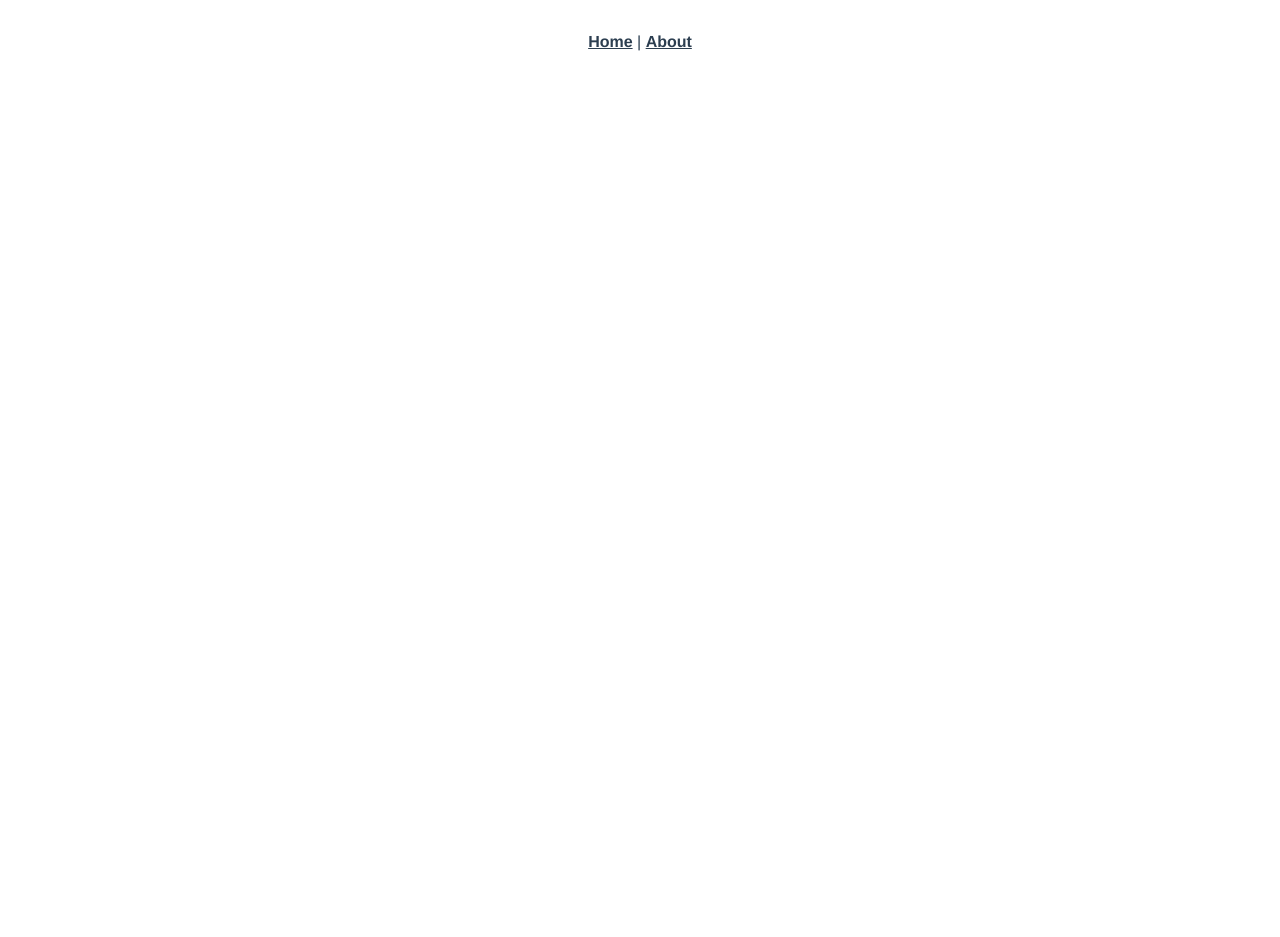
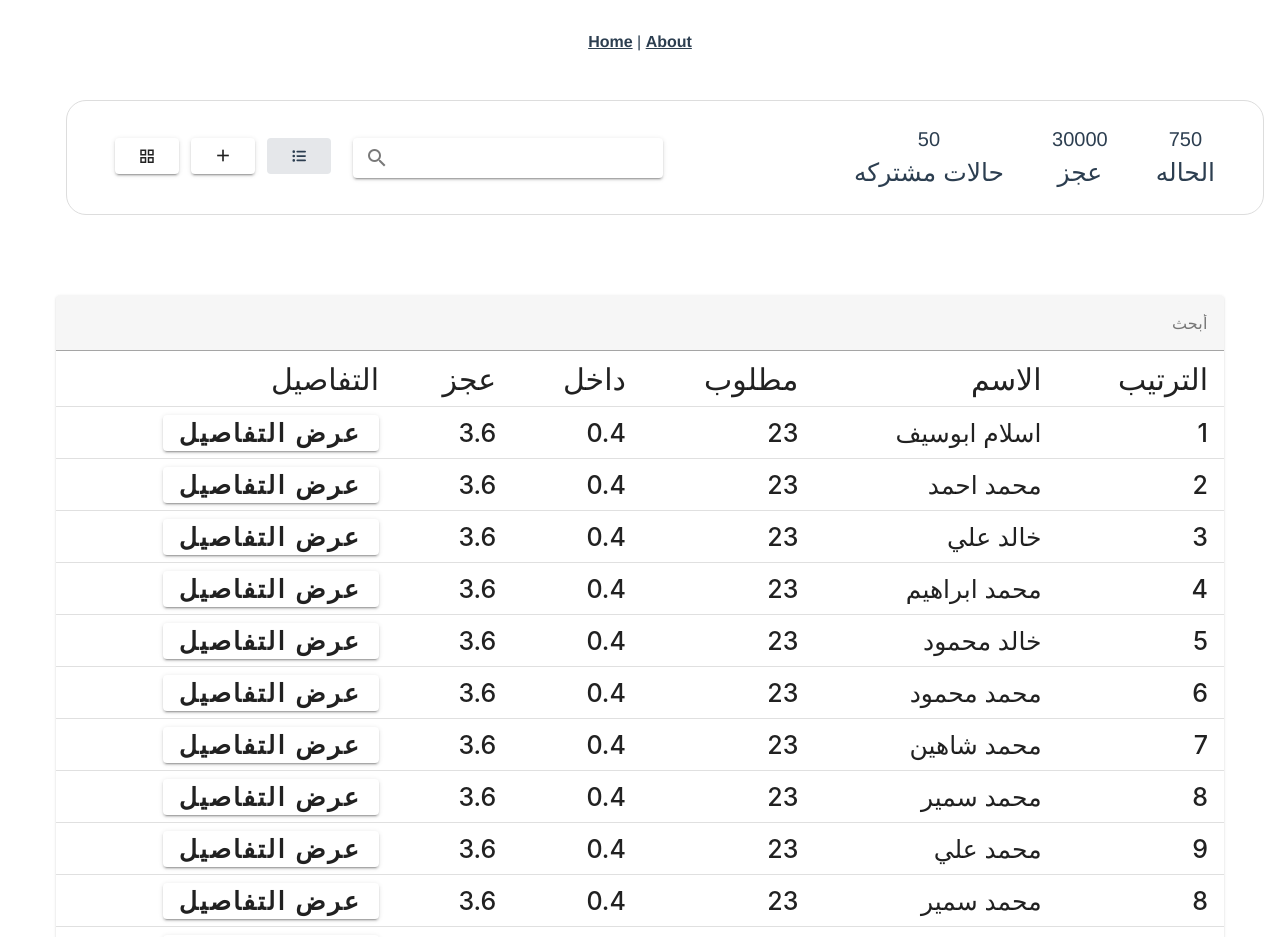
Before and after one commit to Salem-Team/awn_project, a Vue app: page /DashBoard_charities in a window 1280 px wide. Before the commit this address had no page. Shown: the top 937 px of the page. Before the commit the page ends 800 px from the top, so only its background shows below. Built offline with nearby package versions, Linux system fonts and the light colour scheme.

Commit message:
add Dashboard_charites

```diff
--- a/package.json
+++ b/package.json
@@ -11,6 +11,7 @@
   "dependencies": {
     "@fortawesome/vue-fontawesome": "^3.0.6",
     "core-js": "^3.8.3",
+    "emit": "^0.0.2",
     "vue": "^3.2.13",
     "vue-router": "^4.0.3",
     "vuex": "^4.0.0"
--- a/src/App.vue
+++ b/src/App.vue
@@ -8,6 +8,7 @@
 
 <style lang="scss">
 #app {
+  direction: rtl !important;
   font-family: Avenir, Helvetica, Arial, sans-serif;
   -webkit-font-smoothing: antialiased;
   -moz-osx-font-smoothing: grayscale;
--- a/src/components/DashboardCharitys.vue
+++ b/src/components/DashboardCharitys.vue
@@ -3,6 +3,17 @@
     <v-row>
       <v-col>
         <v-card>
+          <v-text-field
+            v-model="search"
+            label="أبحث"
+            hide-details
+            style="
+              font-family: 'Inter', sans-serif;
+              font-weight: 500;
+              line-height: 18px;
+              text-align: center;
+            "
+          ></v-text-field>
           <v-table
             height="82vh"
             hover
@@ -24,7 +35,7 @@
             <tbody>
               <tr
                 style="font-size: 25px"
-                v-for="vege in vegetables"
+                v-for="vege in filteredVegetables"
                 :key="vege.name"
               >
                 <td style="text-align: start">
@@ -66,12 +77,9 @@
 <script>
 export default {
   inject: ["Emitter"],
-  methods: {
-    openStatusInformation(product) {
-      this.Emitter.emit("openStatusInformation", product);
-    },
-  },
   data: () => ({
+    search: "",
+    props: ["filteredVegetables"],
     headers: [
       { title: "الترتيب", key: "id" },
       { title: "الاسم", key: "name" },
@@ -549,7 +557,125 @@ export default {
           { Appliances: "66" },
         ],
       },
+
+      {
+        id: 8,
+        name: "محمد سمير",
+        calories: 23,
+        fat: 0.4,
+        carbs: 3.6,
+        protein: 2.9,
+        iron: "15%",
+        personalInformation: [
+          { namea: "محمد سمير" },
+          { nameb: "اسلام ابوسيف" },
+          { cardNumber: 124445788987 },
+          { Region: "Albuhayra" },
+          { HouseNumber: 4 },
+          { FloorNumber: 2 },
+          { theAddress: "دوله مصر - محافظه البحيره - مركز ابوحمص" },
+          { SocialStatus: "اعزب" },
+          { phoneNumber: "01201253897" },
+        ],
+        FinancialInformation: [
+          { Required: 2000 },
+          { Inside: 1000 },
+          { Impotence: 500 },
+          { TreatmentExpenses: 200 },
+        ],
+        SickCases: [
+          { PatientName: "اسلام علاء" },
+          { theDisease: "السكري" },
+          { treatment: "المستشفي" },
+          { Reasontreatment: "عدم القدره الماليه" },
+        ],
+        HousingCondition: [
+          { numberRooms: 3 },
+          { ApartmentType: "ايجار" },
+          { BathroomType: "مشترك" },
+          { FloorType: "بلاط" },
+          { Descriptionkitchen: "صغير" },
+          { DescriptionRoom1: "صغر" },
+          { DescriptionRoom2: "صغر" },
+          { DescriptionRoom3: "صفر" },
+        ],
+        FamilyNeeds: [
+          { medical: "صفر" },
+          { Husband: "صفر" },
+          { clothes: "صفر" },
+          { salaries: "صفر" },
+          { Blankets: "1" },
+          { FoodBag: "صفر" },
+          { MonthlyWarranty: "صفر" },
+          { Appliances: "صفر" },
+        ],
+      },
+      {
+        id: 9,
+        name: "محمد علي",
+        calories: 23,
+        fat: 0.4,
+        carbs: 3.6,
+        protein: 2.9,
+        iron: "15%",
+        personalInformation: [
+          { namea: "محمد علي " },
+          { nameb: "اسلام ابوسيف" },
+          { cardNumber: 124445788987 },
+          { Region: "Albuhayra" },
+          { HouseNumber: 4 },
+          { FloorNumber: 2 },
+          { theAddress: "دوله مصر - محافظه البحيره - مركز ابوحمص" },
+          { SocialStatus: "اعزب" },
+          { phoneNumber: "01201253897" },
+        ],
+        FinancialInformation: [
+          { Required: 2000 },
+          { Inside: 1000 },
+          { Impotence: 500 },
+          { TreatmentExpenses: 200 },
+        ],
+        SickCases: [
+          { PatientName: "اسلام علاء" },
+          { theDisease: "السكري" },
+          { treatment: "المستشفي" },
+          { Reasontreatment: "عدم القدره الماليه" },
+        ],
+        HousingCondition: [
+          { numberRooms: 3 },
+          { ApartmentType: "ايجار" },
+          { BathroomType: "مشترك" },
+          { FloorType: "بلاط" },
+          { Descriptionkitchen: "صغير" },
+          { DescriptionRoom1: "صغر" },
+          { DescriptionRoom2: "صغر" },
+          { DescriptionRoom3: "صفر" },
+        ],
+        FamilyNeeds: [
+          { medical: "صفر" },
+          { Husband: "صفر" },
+          { clothes: "صفر" },
+          { salaries: "صفر" },
+          { Blankets: "1" },
+          { FoodBag: "صفر" },
+          { MonthlyWarranty: "صفر" },
+          { Appliances: "66" },
+        ],
+      },
     ],
   }),
+  // Search Fun
+  computed: {
+    filteredVegetables() {
+      return this.vegetables.filter((vege) => {
+        return vege.name.toLowerCase().includes(this.search.toLowerCase());
+      });
+    },
+  },
+  methods: {
+    openStatusInformation(product) {
+      this.Emitter.emit("openStatusInformation", product);
+    },
+  },
 };
 </script>
--- a/src/router/index.js
+++ b/src/router/index.js
@@ -1,6 +1,6 @@
 import { createRouter, createWebHistory } from "vue-router";
 import HomeView from "../views/HomeView.vue";
-import DashBoard from "@/views/DashBoard.vue";
+import DashBoard from "@/views/DashBoard_charities.vue";
 
 const routes = [
   {
@@ -9,8 +9,8 @@ const routes = [
     component: HomeView,
   },
   {
-    path: "/Dashboard",
-    name: "Dashboard",
+    path: "/DashBoard_charities",
+    name: "DashBoard_charities",
     component: DashBoard,
   },
 ];
--- a/src/views/DashBoard.vue
+++ /dev/null
@@ -1,14 +0,0 @@
-<template>
-  <div class="Dash_board">
-    <NavBar />
-  </div>
-</template>
-<script>
-import NavBar from "@/components/NavBar.vue";
-export default {
-  name: "Dash_board",
-  components: {
-    NavBar,
-  },
-};
-</script>
--- /dev/null
+++ b/src/views/DashBoard_charities.vue
@@ -0,0 +1,152 @@
+<template>
+  <div class="Dash_board">
+    <!-- NavBar  -->
+    <v-container fluid>
+      <v-row>
+        <v-col cols="12">
+          <div
+            class="d-flex justify-space-between align-center flex-wrap px-12"
+            style="
+              position: relative;
+              padding: 1px 16px 1px 0px;
+              margin-left: 50px;
+              border-radius: 7px 0px 0px 0px;
+              border-radius: 20px;
+              height: 115px;
+              border: 1px solid #ddd;
+            "
+          >
+            <!-- Info Status -->
+            <div
+              class="info_stat d-flex justify-space-between align-center ga-12"
+            >
+              <div class="info">
+                <div class="num">750</div>
+                <span>الحاله</span>
+              </div>
+              <div class="info">
+                <div class="num">30000</div>
+                <span>عجز</span>
+              </div>
+              <div class="info">
+                <div class="num">50</div>
+                <span>حالات مشتركه</span>
+              </div>
+            </div>
+            <div class="d-flex ga-3">
+              <v-text-field
+                append-inner-icon="mdi-magnify"
+                density="compact"
+                label="أبحث عن"
+                variant="solo"
+                hide-details
+                single-line
+                style="
+                  display: inline-block;
+                  width: 350px;
+                  height: 40px;
+                  padding-right: 30px;
+                  padding-left: 10px;
+                "
+              >
+              </v-text-field>
+
+              <v-btn variant="tonal"
+                ><font-awesome-icon icon="list-ul"
+              /></v-btn>
+              <v-btn>
+                <v-icon
+                  style="font-size: 20px !important"
+                  @click="dialog = true"
+                  >mdi-plus</v-icon
+                >
+              </v-btn>
+              <v-btn>
+                <v-icon>mdi-view-grid-outline</v-icon>
+              </v-btn>
+            </div>
+          </div>
+        </v-col>
+      </v-row>
+    </v-container>
+    <v-container>
+      <v-dialog v-model="dialog" width="auto">
+        <v-card
+          class="d-flex flex-column jusrify-center"
+          width="800"
+          prepend-icon="mdi-update"
+          title="إضــــافه"
+        >
+          <v-item-group selected-class="bg-primary">
+            <v-container>
+              <v-row class="mydailog justify-center">
+                <v-col cols="12" class="d-flex justify-center ga-6">
+                  <v-item>
+                    <v-card
+                      style="cursor: pointer"
+                      :class="['d-flex align-center', selectedClass]"
+                      height="200"
+                      width="200"
+                      dark
+                      @click="toggle"
+                    >
+                      <div class="text-h3 flex-grow-1 text-center">اضافه</div>
+                    </v-card>
+                  </v-item>
+                  <v-item>
+                    <v-card
+                      style="cursor: pointer"
+                      :class="['d-flex align-center', selectedClass]"
+                      height="200"
+                      width="200"
+                      dark
+                      @click="toggle"
+                    >
+                      <div class="text-h3 flex-grow-1 text-center">
+                        ملف اكسل
+                      </div>
+                    </v-card>
+                  </v-item>
+                </v-col>
+              </v-row>
+            </v-container>
+          </v-item-group>
+          <template v-slot:actions>
+            <v-btn class="ms-auto" text="Ok" @click="dialog = false"></v-btn>
+          </template>
+        </v-card>
+      </v-dialog>
+    </v-container>
+    <v-container fluid>
+      <div class="Charites d-flex justify-center">
+        <DashboardCharitys />
+      </div>
+    </v-container>
+  </div>
+</template>
+
+<script>
+import DashboardCharitys from "@/components/DashboardCharitys.vue";
+export default {
+  name: "Dash_board",
+  components: {
+    DashboardCharitys,
+  },
+  data() {
+    return {
+      dialog: false,
+    };
+  },
+};
+</script>
+<style lang="scss">
+* {
+  direction: rtl !important;
+}
+.info_stat .info {
+  font-size: 20px;
+  span {
+    font-size: 25px;
+  }
+}
+</style>
--- a/src/views/HomeView.vue
+++ b/src/views/HomeView.vue
@@ -1,17 +1,15 @@
 <template>
   <div class="home">
-    <DashboardCharitys />
     <StatusInformation />
   </div>
 </template>
 
 <script>
-import DashboardCharitys from "@/components/DashboardCharitys.vue";
 import StatusInformation from "@/components/StatusInformation.vue";
 
 // @ is an alias to /src
 export default {
   name: "HomeView",
-  components: { DashboardCharitys, StatusInformation },
+  components: { StatusInformation },
 };
 </script>
```
Also changed, not shown: src/components/NavBar.vue (+10 -2 lines), 1 other file (tests, documents, lock files or other folders).
